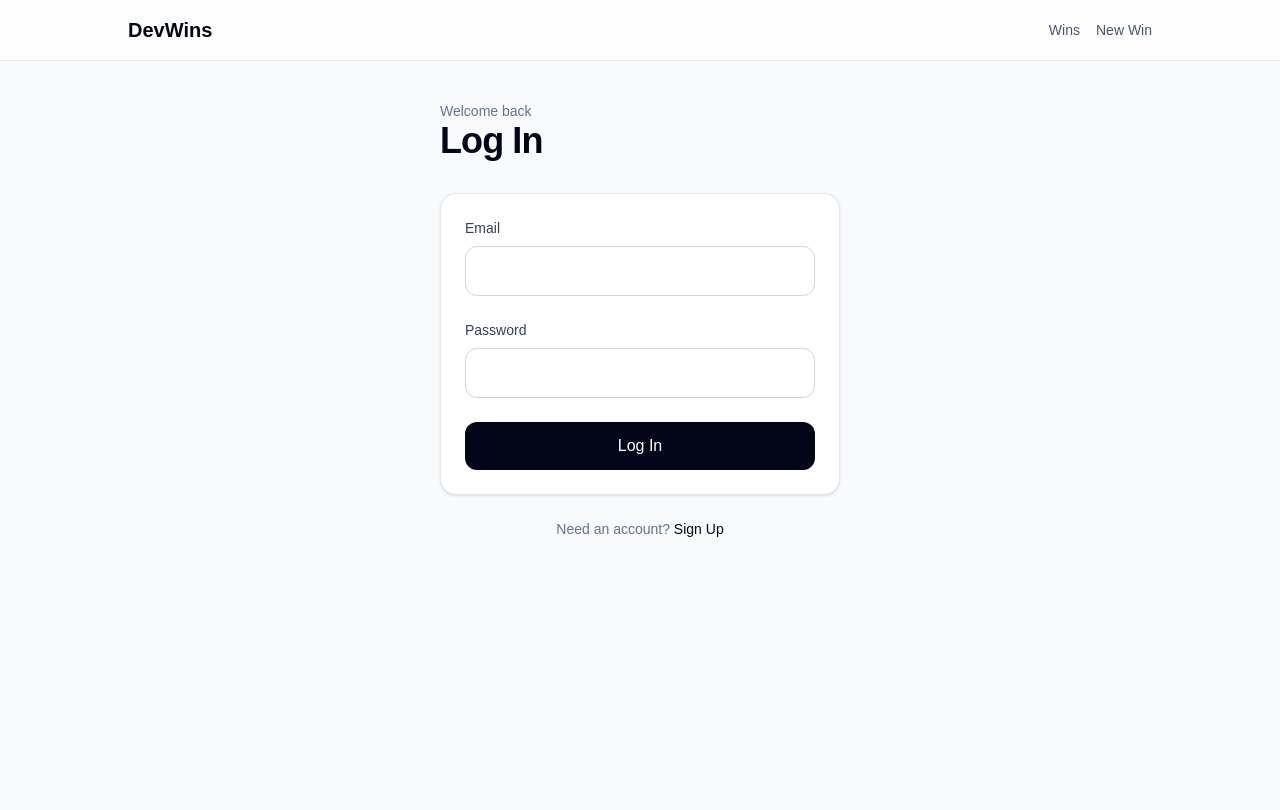
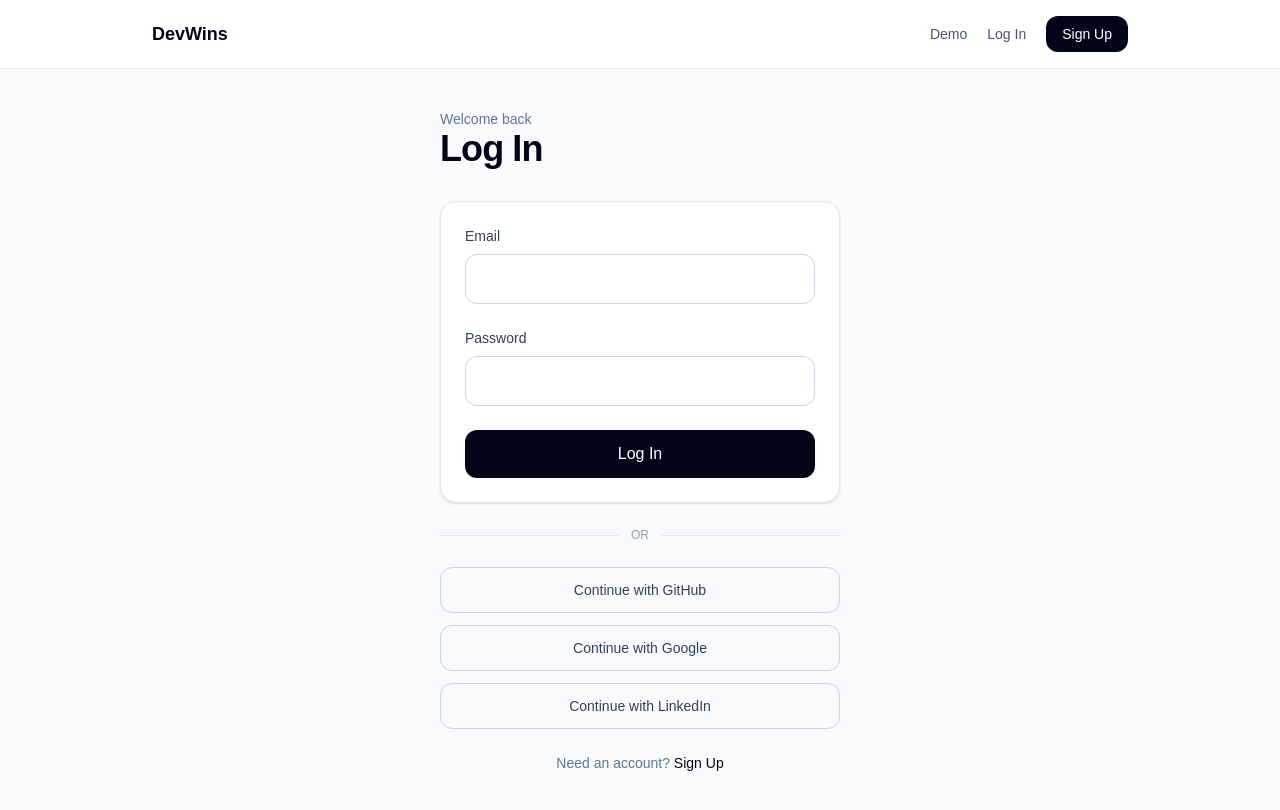
Before and after one commit to fbarrett12/devwins, a Next.js app: page /login in a window 1280 px wide. Shown: the top 810 px of the page. Built offline with nearby package versions, Linux system fonts and the light colour scheme; no server answers.

Commit message:
added auth navigation and github oauth

```diff
--- a/app/login/page.tsx
+++ b/app/login/page.tsx
@@ -1,14 +1,12 @@
 import Link from "next/link";
 import { loginAction } from "@/app/actions/authActions";
+import { signIn } from "@/lib/auth";
 
 export default function LoginPage() {
   return (
     <main className="mx-auto max-w-md px-6 py-10">
       <div className="mb-8">
-        <p className="text-sm font-medium text-slate-500">
-          Welcome back
-        </p>
-
+        <p className="text-sm font-medium text-slate-500">Welcome back</p>
         <h1 className="text-4xl font-bold tracking-tight text-slate-950">
           Log In
         </h1>
@@ -22,7 +20,6 @@ export default function LoginPage() {
           <label className="mb-2 block text-sm font-medium text-slate-700">
             Email
           </label>
-
           <input
             name="email"
             type="email"
@@ -35,7 +32,6 @@ export default function LoginPage() {
           <label className="mb-2 block text-sm font-medium text-slate-700">
             Password
           </label>
-
           <input
             name="password"
             type="password"
@@ -52,12 +48,52 @@ export default function LoginPage() {
         </button>
       </form>
 
+      <div className="my-6 flex items-center gap-3">
+        <div className="h-px flex-1 bg-slate-200" />
+        <span className="text-xs font-medium uppercase text-slate-400">
+          or
+        </span>
+        <div className="h-px flex-1 bg-slate-200" />
+      </div>
+
+      <div className="space-y-3">
+        <form
+          action={async () => {
+            "use server";
+            await signIn("github", { redirectTo: "/wins" });
+          }}
+        >
+          <button className="w-full rounded-xl border border-slate-300 px-5 py-3 text-sm font-medium text-slate-700 hover:bg-slate-50">
+            Continue with GitHub
+          </button>
+        </form>
+
+        <form
+          action={async () => {
+            "use server";
+            await signIn("google", { redirectTo: "/wins" });
+          }}
+        >
+          <button className="w-full rounded-xl border border-slate-300 px-5 py-3 text-sm font-medium text-slate-700 hover:bg-slate-50">
+            Continue with Google
+          </button>
+        </form>
+
+        <form
+          action={async () => {
+            "use server";
+            await signIn("linkedin", { redirectTo: "/wins" });
+          }}
+        >
+          <button className="w-full rounded-xl border border-slate-300 px-5 py-3 text-sm font-medium text-slate-700 hover:bg-slate-50">
+            Continue with LinkedIn
+          </button>
+        </form>
+      </div>
+
       <p className="mt-6 text-center text-sm text-slate-500">
         Need an account?{" "}
-        <Link
-          href="/signup"
-          className="font-medium text-slate-950"
-        >
+        <Link href="/signup" className="font-medium text-slate-950">
           Sign Up
         </Link>
       </p>
--- a/app/wins/page.tsx
+++ b/app/wins/page.tsx
@@ -1,96 +1,88 @@
-import { Category } from "@prisma/client";
-import { createWinAction } from "@/app/actions/winActions";
+import Link from "next/link";
+import { redirect } from "next/navigation";
+import { auth } from "@/lib/auth";
+import { winController } from "@/controllers/winController";
+import LogoutButton from "@/components/LogoutButton";
 
-export default function NewWinPage() {
+export default async function WinsPage() {
+  const session = await auth();
+
+  if (!session?.user?.id) {
+    redirect("/login");
+  }
+
+  const wins = await winController.index(session.user.id);
+
   return (
-    <main className="mx-auto max-w-3xl px-6 py-10">
-      <div className="mb-8">
-        <p className="text-sm font-medium text-slate-500">
-          Capture your impact
-        </p>
+    <main className="mx-auto max-w-5xl px-6 py-10">
+      <div className="mb-8 flex items-center justify-between">
+        <div>
+          <p className="text-sm font-medium text-slate-500">Your impact log</p>
           <h1 className="text-4xl font-bold tracking-tight text-slate-950">
-          Add a DevWin
+            DevWins
           </h1>
         </div>
 
-      <form
-        action={createWinAction}
-        className="space-y-6 rounded-2xl border border-slate-200 bg-white p-6 shadow-sm"
+        <div className="flex items-center gap-4">
+          <Link
+            href="/wins/new"
+            className="rounded-xl bg-slate-950 px-5 py-3 text-sm font-medium text-white hover:bg-slate-800"
           >
-        <div>
-          <label className="mb-2 block text-sm font-medium text-slate-700">
-            Title
-          </label>
-          <input
-            name="title"
-            required
-            className="w-full rounded-xl border border-slate-300 px-4 py-3 outline-none focus:border-slate-950"
-            placeholder="Reduced cloud costs by 20%"
-          />
+            Add Win
+          </Link>
+        </div>
       </div>
 
-        <div>
-          <label className="mb-2 block text-sm font-medium text-slate-700">
-            Category
-          </label>
-          <select
-            name="category"
-            required
-            className="w-full rounded-xl border border-slate-300 px-4 py-3 outline-none focus:border-slate-950"
+      {wins.length === 0 ? (
+        <div className="rounded-2xl border border-dashed border-slate-300 bg-white p-10 text-center">
+          <h2 className="mb-2 text-xl font-semibold text-slate-950">
+            No wins yet
+          </h2>
+
+          <p className="mb-6 text-slate-600">
+            Start by capturing a project, achievement, or measurable impact.
+          </p>
+
+          <Link
+            href="/wins/new"
+            className="rounded-xl bg-slate-950 px-5 py-3 text-sm font-medium text-white"
           >
-            {Object.values(Category).map((category) => (
-              <option key={category} value={category}>
-                {category.replace("_", " ")}
-              </option>
-            ))}
-          </select>
+            Add your first win
+          </Link>
+        </div>
+      ) : (
+        <div className="grid gap-4">
+          {wins.map((win) => (
+            <Link
+              key={win.id}
+              href={`/wins/${win.id}`}
+              className="rounded-2xl border border-slate-200 bg-white p-6 shadow-sm transition hover:-translate-y-0.5 hover:shadow-md"
+            >
+              <div className="mb-3 flex items-start justify-between gap-4">
+                <h2 className="text-xl font-semibold text-slate-950">
+                  {win.title}
+                </h2>
+
+                <span className="rounded-full bg-slate-100 px-3 py-1 text-xs font-medium text-slate-600">
+                  {win.category.replace("_", " ")}
+                </span>
               </div>
 
-        {["situation", "task", "action", "result"].map((field) => (
-          <div key={field}>
-            <label className="mb-2 block text-sm font-medium text-slate-700 capitalize">
-              {field}
-            </label>
-            <textarea
-              name={field}
-              rows={4}
-              className="w-full rounded-xl border border-slate-300 px-4 py-3 outline-none focus:border-slate-950"
-            />
+              {win.impactMetric && (
+                <p className="mb-3 text-sm font-semibold text-slate-900">
+                  Impact: {win.impactMetric}
+                </p>
+              )}
+
+              {win.result && (
+                <p className="line-clamp-2 text-sm text-slate-600">
+                  {win.result}
+                </p>
+              )}
+            </Link>
+          ))}
         </div>
-        ))}
-
-        <div>
-          <label className="mb-2 block text-sm font-medium text-slate-700">
-            Impact Metric
-          </label>
-          <input
-            name="impactMetric"
-            className="w-full rounded-xl border border-slate-300 px-4 py-3 outline-none focus:border-slate-950"
-            placeholder="20% cost reduction"
-          />
-        </div>
-
-        <div>
-          <label className="mb-2 block text-sm font-medium text-slate-700">
-            Technologies
-          </label>
-          <input
-            name="technologies"
-            className="w-full rounded-xl border border-slate-300 px-4 py-3 outline-none focus:border-slate-950"
-            placeholder="Rails, AWS, PostgreSQL"
-          />
-          <p className="mt-2 text-sm text-slate-500">
-            Separate technologies with commas.
-          </p>
-        </div>
-
-        <button
-          type="submit"
-          className="rounded-xl bg-slate-950 px-5 py-3 text-sm font-medium text-white hover:bg-slate-800"
-        >
-          Save Win
-        </button>
-      </form>
+      )}
     </main>
   );
 }
--- /dev/null
+++ b/components/LogoutButton.tsx
@@ -0,0 +1,14 @@
+import { logoutAction } from "@/app/actions/authActions";
+
+export default function LogoutButton() {
+  return (
+    <form action={logoutAction}>
+      <button
+        type="submit"
+        className="text-sm font-medium text-slate-600 hover:text-slate-950"
+      >
+        Logout
+      </button>
+    </form>
+  );
+}
--- a/components/Navbar.tsx
+++ b/components/Navbar.tsx
@@ -1,22 +1,66 @@
 import Link from "next/link";
+import { auth } from "@/lib/auth";
+import LogoutButton from "@/components/LogoutButton";
 
-export default function Navbar() {
+export default async function Navbar() {
+  const session = await auth();
+
   return (
-    <nav className="border-b border-slate-200 bg-white/80 px-6 py-4 backdrop-blur">
-      <div className="mx-auto flex max-w-5xl items-center justify-between">
-        <Link href="/" className="text-xl font-bold text-slate-950">
+    <header className="border-b border-slate-200 bg-white">
+      <nav className="mx-auto flex max-w-5xl items-center justify-between px-6 py-4">
+        <Link href="/" className="text-lg font-bold text-slate-950">
           DevWins
         </Link>
 
-        <div className="flex gap-4 text-sm font-medium text-slate-600">
-          <Link href="/wins" className="hover:text-slate-950">
-            Wins
+        <div className="flex items-center gap-5">
+          <Link
+            href="/demo"
+            className="text-sm font-medium text-slate-600 hover:text-slate-950"
+          >
+            Demo
           </Link>
-          <Link href="/wins/new" className="hover:text-slate-950">
-            New Win
-          </Link>
+
+          {session?.user?.id ? (
+            <>
+              <Link
+                href="/wins"
+                className="text-sm font-medium text-slate-600 hover:text-slate-950"
+              >
+                Wins
+              </Link>
+
+              <Link
+                href="/wins/new"
+                className="text-sm font-medium text-slate-600 hover:text-slate-950"
+              >
+                Add Win
+              </Link>
+
+              <span className="hidden text-sm text-slate-500 sm:inline">
+                {session.user.name || session.user.email}
+              </span>
+
+              <LogoutButton />
+            </>
+          ) : (
+            <>
+              <Link
+                href="/login"
+                className="text-sm font-medium text-slate-600 hover:text-slate-950"
+              >
+                Log In
+              </Link>
+
+              <Link
+                href="/signup"
+                className="rounded-xl bg-slate-950 px-4 py-2 text-sm font-medium text-white hover:bg-slate-800"
+              >
+                Sign Up
+              </Link>
+            </>
+          )}
         </div>
-      </div>
-    </nav>
+      </nav>
+    </header>
   );
 }
```
Lines whose indentation alone changed are shown as unchanged.
